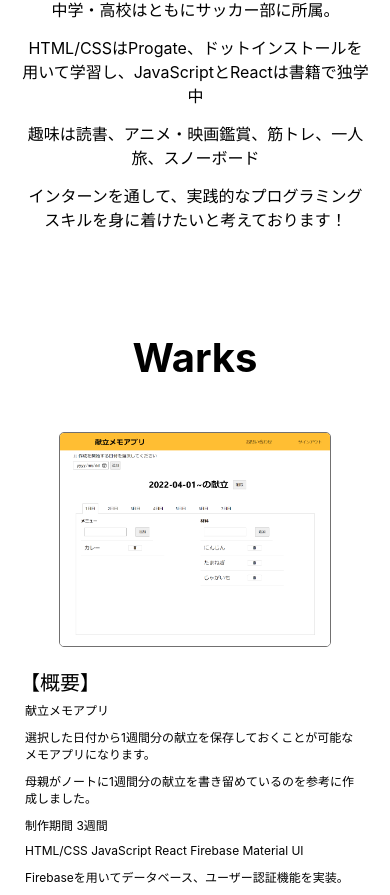
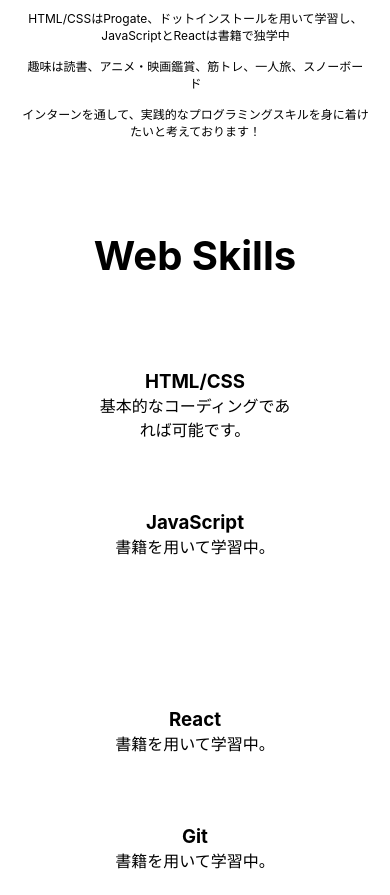
Before and after one commit to knt529/knts_site, a React (Create React App) app: page / in a window 390 px wide. Shown: the part 1029-1924 px from the top of the page. Built offline with nearby package versions, Linux system fonts and the light colour scheme.

Commit message:
Skillページ追加

```diff
--- a/src/App.tsx
+++ b/src/App.tsx
@@ -3,6 +3,7 @@ import About from './tsx/views/components/block/About';
 import Contact from './tsx/views/components/block/Contact';
 import Footer from './tsx/views/components/block/Footer';
 import Header from './tsx/views/components/block/Header';
+import Skill from './tsx/views/components/block/Skill';
 import Top from './tsx/views/components/block/Top';
 import Wark from './tsx/views/components/block/Wark';
 
@@ -12,6 +13,7 @@ function App() {
      <Header/>
      <Top/>
      <About/>
+     <Skill/>
      <Wark/>
      <Contact/>
      <Footer/>
--- /dev/null
+++ b/src/tsx/styles/atoms/Contetn.css
@@ -0,0 +1,9 @@
+@media screen and (min-width: 321px) and (max-width: 450px){
+  .content{
+    font-size: 16px;
+    margin-top: 30px;
+  }
+  .name{
+    margin: 0;
+  }
+}
--- a/src/tsx/styles/block/About.css
+++ b/src/tsx/styles/block/About.css
@@ -140,13 +140,17 @@
     }
 
     .aboutContent p{
-      font-size: 16px;
+      font-size: 12px;
       padding: 2px;
       margin: 10px 0;
     }
     .about_name {
-      font-size: 18px;
+      font-size: 15px;
+      padding-left: 2px;
       margin-top: 0;
       margin-left: 0;
     }
+    .small_name{
+      font-size: 13px;
+    }
   }
--- a/src/tsx/styles/block/Contact.css
+++ b/src/tsx/styles/block/Contact.css
@@ -61,8 +61,10 @@
     padding: 0px;
   }
   .contactForm input {
+    width: 235px;
     border: 0.1px solid #000;
     margin: 0;
+    padding: 10px;
   }
   .contactForm textarea {
     border: 0.1px solid #000;
--- a/src/tsx/styles/block/Footer.css
+++ b/src/tsx/styles/block/Footer.css
@@ -6,8 +6,16 @@
   margin-top: 10px;
 }
 
+.footer_content a{
+ display: block;
+ padding-top: 20px;
+}
+
 @media screen and (min-width: 321px) and (max-width: 450px){
   .Footer{
     height: 150px;
   }
+  .Footer section {
+    display: block;
+  }
 }
--- /dev/null
+++ b/src/tsx/styles/block/Skill.css
@@ -0,0 +1,134 @@
+.skills {
+  text-align: center;
+}
+
+.skill {
+  display: flex;
+  width: 100%;
+  height: 100%;
+  flex-direction: row;
+  justify-content: space-around;
+}
+.skills .title{
+  text-align: left;
+  margin: 20px 0 10px 360px;
+  font-size: 3.5rem;
+}
+
+.language{
+  margin: 0 20px;
+  width: 30%;
+}
+.language h1{
+  font-size: 2.5rem;
+}
+.framework_tool{
+  margin: 0 20px;
+  width: 30%;
+}
+
+.framework_tool h1{
+  font-size: 2.5rem;
+}
+.and{
+  font-size: 2rem;
+}
+
+.skill section{
+  padding: 10px;
+  font-size: 18px;
+  margin-top: 10px;
+}
+@media screen and (min-width: 321px) and (max-width: 1500px){
+ .skills .title{
+  margin: 20px 0 10px 230px;
+ }
+}
+@media screen and (min-width: 321px) and (max-width: 1330px){
+  .skill section{
+    padding: 10px;
+    font-size: 18px;
+    margin-top: 0px;
+  }
+  .language h1{
+    font-size: 2rem;
+  }
+  .framework_tool h1{
+    font-size: 2rem;
+    padding: 0 5px;
+  }
+}
+@media screen and (min-width: 321px) and (max-width: 1200px){
+  .skills .title{
+    margin: 20px 0 10px 140px;
+  }
+}
+@media screen and (min-width: 321px) and (max-width: 1100px){
+  .skill {
+    display: block;
+    width: 100%;
+    margin: 0 auto;
+  }
+  .skills .title{
+    margin-bottom: 3rem;
+  }
+  .language{
+    margin-bottom: 50px;
+    width: 50%;
+    margin: 0 auto;
+  }
+  .framework_tool{
+    width: 50%;
+    margin: 0 auto;
+    margin-top: 8rem;
+  }
+  .framework_tool h1{
+    padding: 0 10px;
+  }
+  .skill section{
+    margin-top: 20px;
+    padding: 20px;
+    font-size: 18px;
+  }
+}
+
+@media screen and (min-width: 321px) and (max-width: 450px){
+  .skills{
+
+  }
+  .skills .title{
+    text-align: center;
+    font-size: 2.5rem;
+    margin: 0;
+    margin: 40px;
+  }
+
+  .skill section{
+    margin-top: 0px;
+    padding: 20px;
+  }
+  .language h1{
+    font-size: 1.7rem;
+  }
+
+  .framework_tool h1{
+    font-size: 1.5rem;
+    padding: 0 3px;
+  }
+  .react{
+   margin-top: 10px;
+  }
+
+  .language{
+    width: 60%;
+  }
+  .framework_tool{
+    margin-top: 5rem;
+    width: 60%;
+  }
+  .framework_tool .and{
+    font-size: 18px;
+    padding: 0 2px;
+  }
+
+}
--- a/src/tsx/styles/block/Wark.css
+++ b/src/tsx/styles/block/Wark.css
@@ -3,7 +3,6 @@
   width: 80%;
   margin: 50px auto;
   margin-bottom: 0;
-  padding-top: 110px;
   text-align: center;
 }
 
@@ -84,11 +83,9 @@
   .menu_app_page{
     display: block;
   }
-  .warks{
-    margin-top: 7rem;
-  }
   .overview {
     font-size: 16px;
+    margin-left: 30px;
   }
 }
 
--- /dev/null
+++ b/src/tsx/views/components/atoms/Content.jsx
@@ -0,0 +1,11 @@
+import "../../../styles/atoms/Contetn.css"
+function Content(props){
+  return(
+    <div className="content">
+      <h3 className="name">{props.name}</h3>
+      <p className="text">{props.text}</p>
+    </div>
+  )
+}
+
+export default Content
--- a/src/tsx/views/components/block/Footer.jsx
+++ b/src/tsx/views/components/block/Footer.jsx
@@ -3,8 +3,10 @@ import "../../../styles/block/Footer.css"
 function Footer(){
   return(
     <div className="Footer">
+    <div className="footer_content">
       <a>お問い合わせ</a>
-     <small>© Kanato.</small>
+      <small>© Kanato.</small>
+    </div>
     </div>
   )
 }
--- a/src/tsx/views/components/block/Skill.jsx
+++ b/src/tsx/views/components/block/Skill.jsx
@@ -0,0 +1,47 @@
+import Content from "../atoms/Content"
+
+import "../../../styles/block/Skill.css"
+
+function Skill() {
+  return(
+    <div className="skills" id="skills">
+      <h1 className="title" >Web Skills</h1>
+      <div className="skill">
+        <div className="language">
+             <div>
+               <section>
+               <Content
+                 name="HTML/CSS"
+                 text="基本的なコーディングであれば可能です。"
+               />
+               </section>
+               <section>
+               <Content
+                 name="JavaScript"
+                 text="書籍を用いて学習中。"
+               />
+               </section>
+             </div>
+        </div>
+        <div className="framework_tool">
+             <div>
+               <section className="react">
+               <Content
+                 name="React"
+                 text="書籍を用いて学習中。"
+               />
+               </section>
+               <section>
+               <Content
+                 name="Git"
+                 text="書籍を用いて学習中。"
+               />
+               </section>
+             </div>
+        </div>
+      </div>
+    </div>
+  )
+ }
+
+ export default Skill
```
